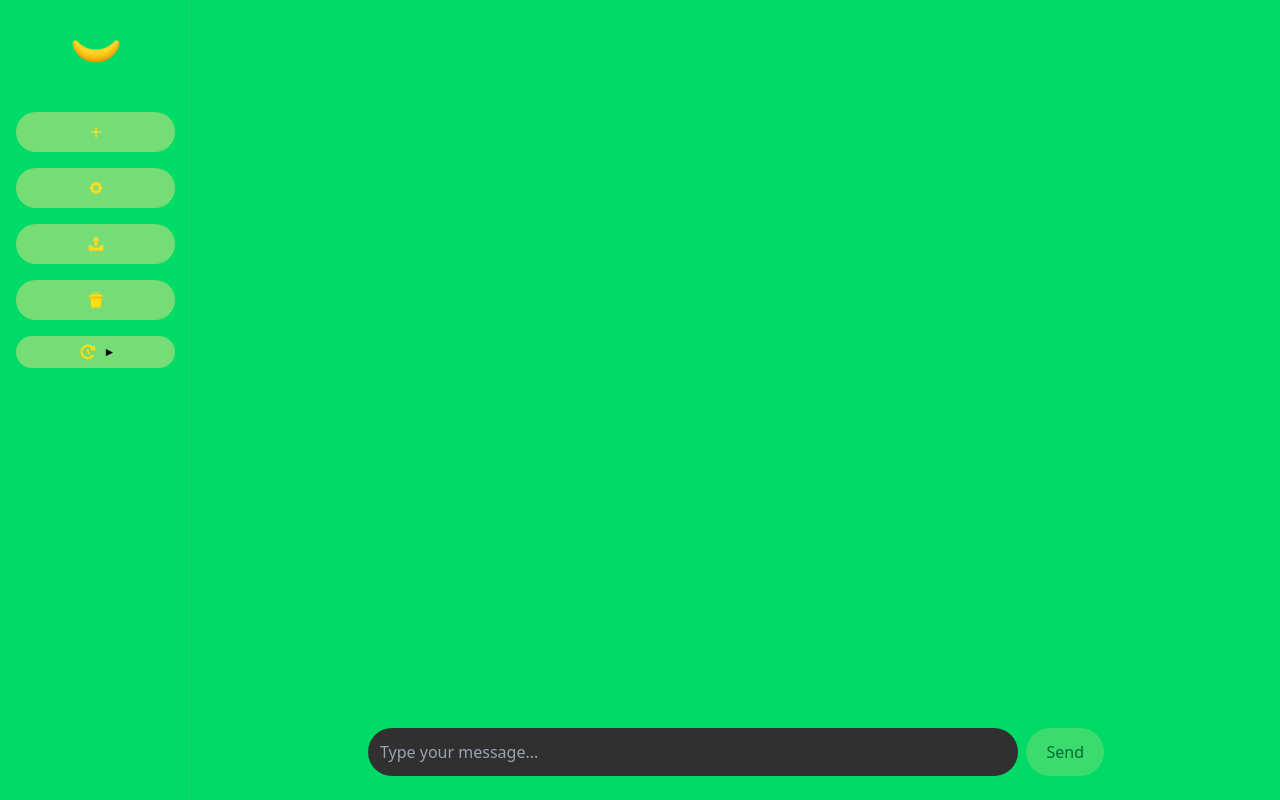
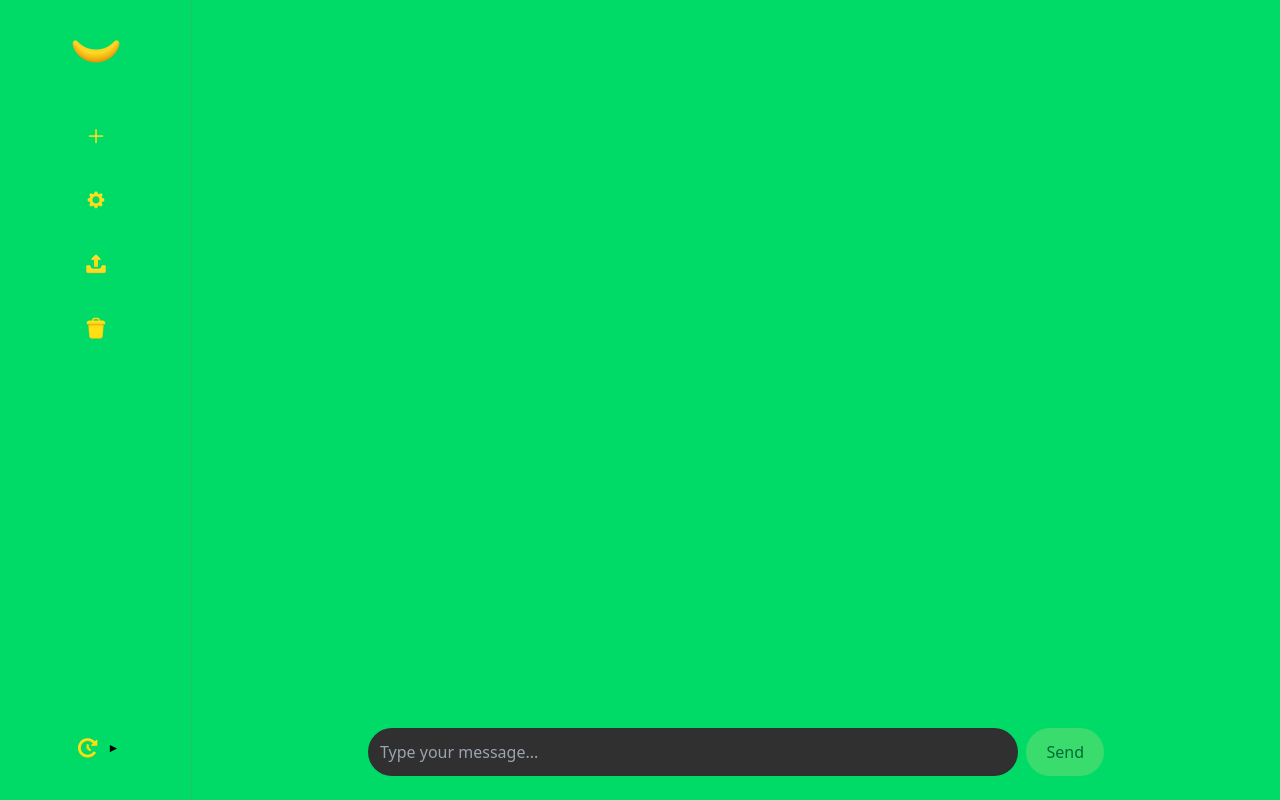
Before and after one commit to auricIecu/ori.v3, a React (Vite) app in the folder Chatbot/frontend/chatbotui/: page / in a window 1280 px wide. Built offline with nearby package versions, Linux system fonts and the light colour scheme.

Commit message:
Orito con botones pequenos

```diff
--- a/Chatbot/frontend/chatbotui/src/App.jsx
+++ b/Chatbot/frontend/chatbotui/src/App.jsx
@@ -212,7 +212,7 @@ const App = () => {
   return (
     <div className="bg-[#00db67] fixed inset-0 flex">
       {/* Barra lateral izquierda */}
-      <div className="bg-[#00db67] w-20 sm:w-48 flex flex-col items-center sm:items-start p-4 border-r border-green-500">
+      <div className="bg-[#00db67] w-20 sm:w-48 flex flex-col items-center sm:items-start p-4 border-r border-green-500 h-full">
         {/* Logo */}
         <div className="mb-8 flex justify-center w-full">
           <img
@@ -222,46 +222,52 @@ const App = () => {
           />
         </div>
 
-        {/* Botones en vertical */}
+        {/* Estructura flexible que permite empujar el historial al fondo */}
+        <div className="flex flex-col h-full w-full">
+          {/* Parte superior con botones */}
           <div className="flex flex-col space-y-4 w-full items-center sm:items-stretch">
             {/* Nueva */}
             <button
               onClick={startNewConversation}
-            className="bg-[#76dd76] text-black py-2 px-4 text-sm rounded-full hover:opacity-80 transition-colors w-full flex justify-center items-center"
+              className="bg-transparent border-none text-black py-2 px-2 text-sm hover:opacity-80 transition-colors w-full flex justify-center items-center"
               title="Nueva conversación"
             >
-            <img src={iconoNueva} alt="Nueva" className="h-6 w-auto" />
+              <img src={iconoNueva} alt="Nueva" className="h-8 w-auto" />
             </button>
 
             {/* Personalizar AI */}
             <button
               onClick={() => setShowSystemMessage(!showSystemMessage)}
-            className="bg-[#76dd76] text-black py-2 px-4 text-sm rounded-full hover:opacity-80 transition-colors w-full flex justify-center items-center"
+              className="bg-transparent border-none text-black py-2 px-2 text-sm hover:opacity-80 transition-colors w-full flex justify-center items-center"
               title="Personalizar AI"
             >
-            <img src={iconoPersonalizar} alt="Personalizar AI" className="h-6 w-auto" />
+              <img src={iconoPersonalizar} alt="Personalizar AI" className="h-8 w-auto" />
             </button>
 
             {/* Exportar */}
             <button
               onClick={exportConversation}
-            className="bg-[#76dd76] text-black py-2 px-4 text-sm rounded-full hover:opacity-80 transition-colors w-full flex justify-center items-center"
+              className="bg-transparent border-none text-black py-2 px-2 text-sm hover:opacity-80 transition-colors w-full flex justify-center items-center"
               title="Exportar"
             >
-            <img src={iconoExportar} alt="Exportar" className="h-6 w-auto" />
+              <img src={iconoExportar} alt="Exportar" className="h-8 w-auto" />
             </button>
 
             {/* Borrar */}
             <button
               onClick={clearConversation}
-            className="bg-[#76dd76] text-black py-2 px-4 text-sm rounded-full hover:opacity-80 transition-colors w-full flex justify-center items-center"
+              className="bg-transparent border-none text-black py-2 px-2 text-sm hover:opacity-80 transition-colors w-full flex justify-center items-center"
               title="Borrar"
             >
-            <img src={iconoBorrar} alt="Borrar" className="h-6 w-auto" />
+              <img src={iconoBorrar} alt="Borrar" className="h-8 w-auto" />
             </button>
+          </div>
 
-          {/* Historial de conversaciones */}
-          <div className="w-full mt-4">
+          {/* Espacio flexible */}
+          <div className="flex-grow"></div>
+
+          {/* Historial de conversaciones (al fondo) */}
+          <div className="w-full mt-auto">
             <ConversationHistory
               onSelectConversation={loadConversation}
               currentConversationId={conversationId}
--- a/Chatbot/frontend/chatbotui/src/ConversationHistory.jsx
+++ b/Chatbot/frontend/chatbotui/src/ConversationHistory.jsx
@@ -65,10 +65,10 @@ const ConversationHistory = ({ onSelectConversation, currentConversationId }) =>
     <div className="mb-4">
       <button
         onClick={() => setShowHistory(!showHistory)}
-        className="flex items-center justify-center text-black bg-[#76dd76] hover:opacity-80 px-3 py-1 rounded-full text-sm mb-2 transition-colors w-full"
+        className="flex items-center justify-center text-black bg-transparent border-none hover:opacity-80 px-3 py-1 text-sm mb-2 transition-colors w-full"
         title="Historial de conversaciones"
       >
-        <img src={iconoHistorial} alt="Historial" className="h-6 w-auto" />
+        <img src={iconoHistorial} alt="Historial" className="h-8 w-auto" />
         <span className="ml-1 text-xs">{showHistory ? '▼' : '►'}</span>
       </button>
 
```
Lines whose indentation alone changed are shown as unchanged.
